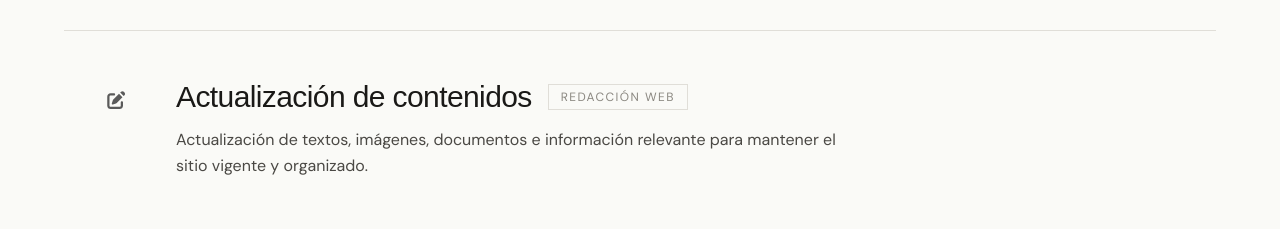
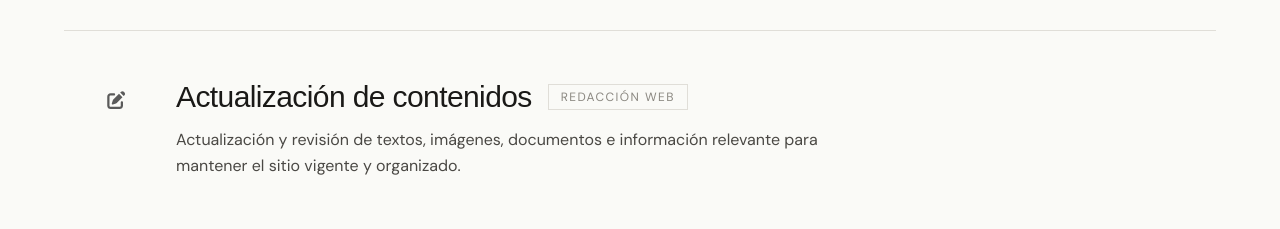
Before and after one commit to AlbertoRodBa/kulp-web, a Next.js app: page / in a window 1280 px wide. Shown: the part 1340-1569 px from the top of the page. Built offline with nearby package versions, Linux system fonts and the light colour scheme; no server answers.

Commit message:
modificar texto en servicio actualizacion de contenidos

```diff
--- a/components/Services.tsx
+++ b/components/Services.tsx
@@ -28,7 +28,7 @@ const services = [
   {
     title: "Actualización de contenidos",
     description:
-      "Actualización de textos, imágenes, documentos e información relevante para mantener el sitio vigente y organizado.",
+      "Actualización y revisión de textos, imágenes, documentos e información relevante para mantener el sitio vigente y organizado.",
     tag: "Redacción web",
     icon: faPenToSquare,
   },
```
